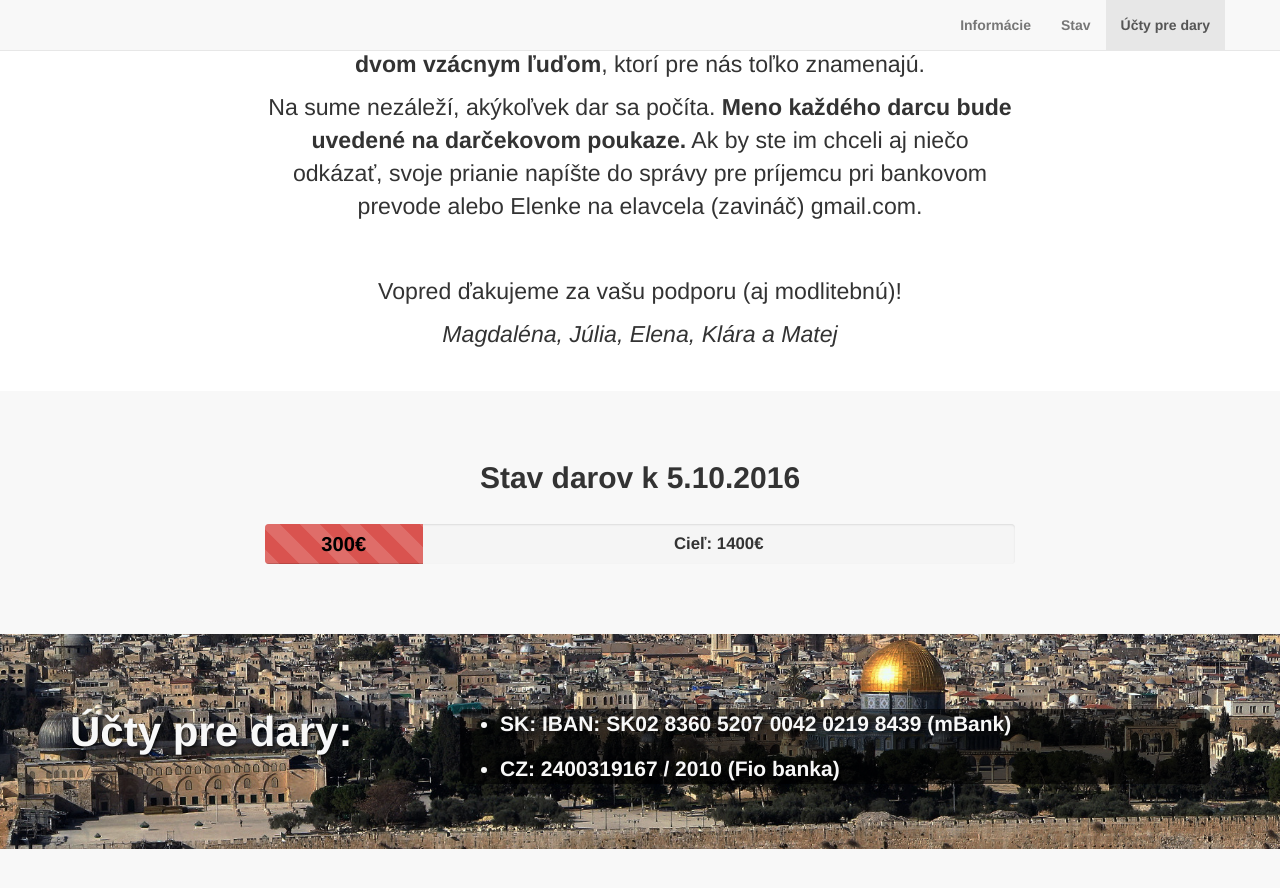
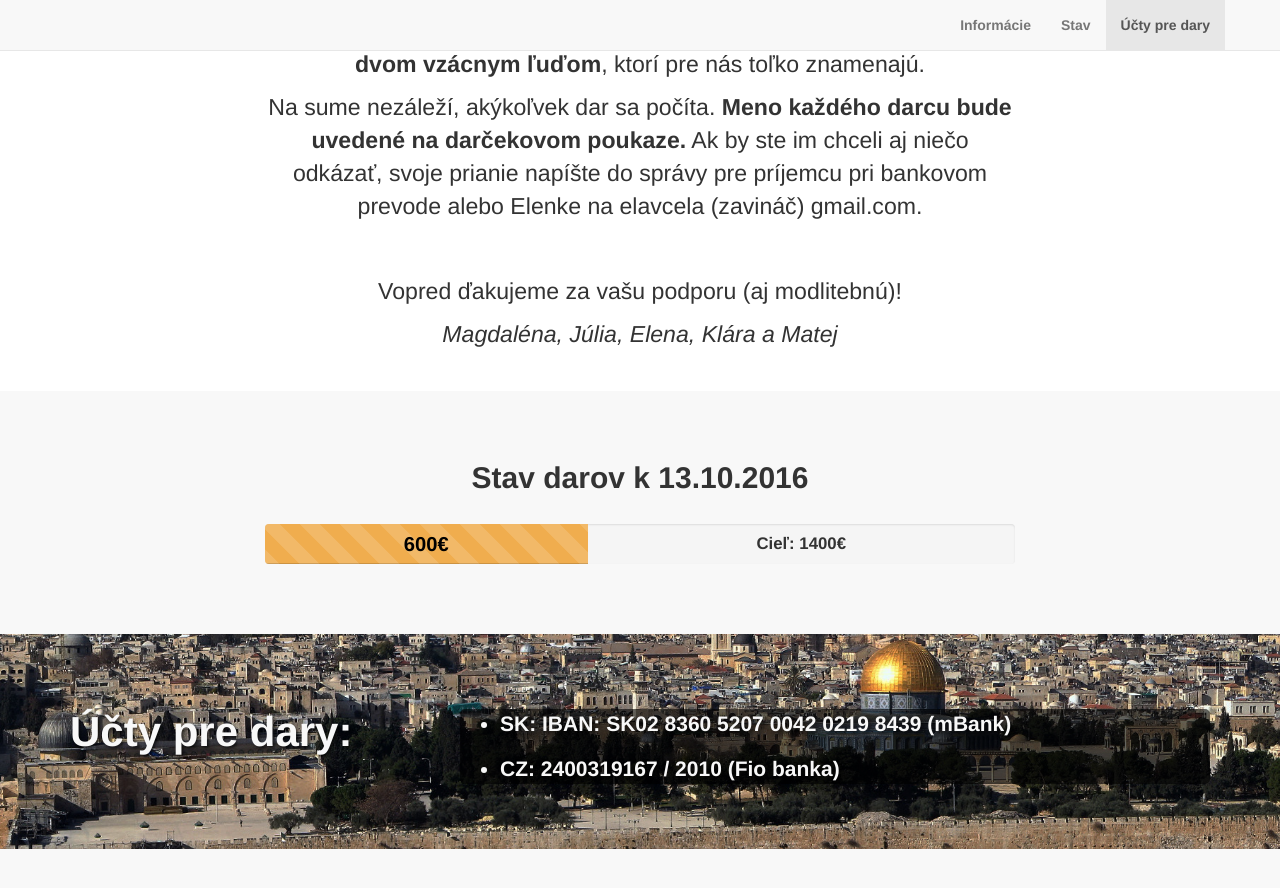
Before and after one commit to matejholy/danka-a-jozef-do-svatej-zeme, a Jekyll site: the page built from index.html, in a window 1280 px wide and 900 px high, scrolled down 1417 px. Shown: the top 888 px of the window. Built offline with Jekyll 4.4.1, drawn with Linux system fonts in a browser that asks for light colours.

Commit message:
Aktualizacia stavu k 13.10.2016

```diff
--- a/_includes/page_content.html
+++ b/_includes/page_content.html
@@ -3,11 +3,11 @@
     <div class="container text-center">
       <div class="row">
         <div class="col-lg-8 col-lg-offset-2">
-          <h2>Stav darov k 5.10.2016</h2>
+          <h2>Stav darov k 13.10.2016</h2>
           <br />
           <div class="progress">
-            <div class="progress-bar progress-bar-danger progress-bar-striped active" style="width: 21%">
-              300&euro;
+            <div class="progress-bar progress-bar-warning progress-bar-striped active" style="width: 43%">
+              600&euro;
             </div>
             <!--
             <div class="progress-bar progress-bar-warning progress-bar-striped" style="width: 20%">
```
